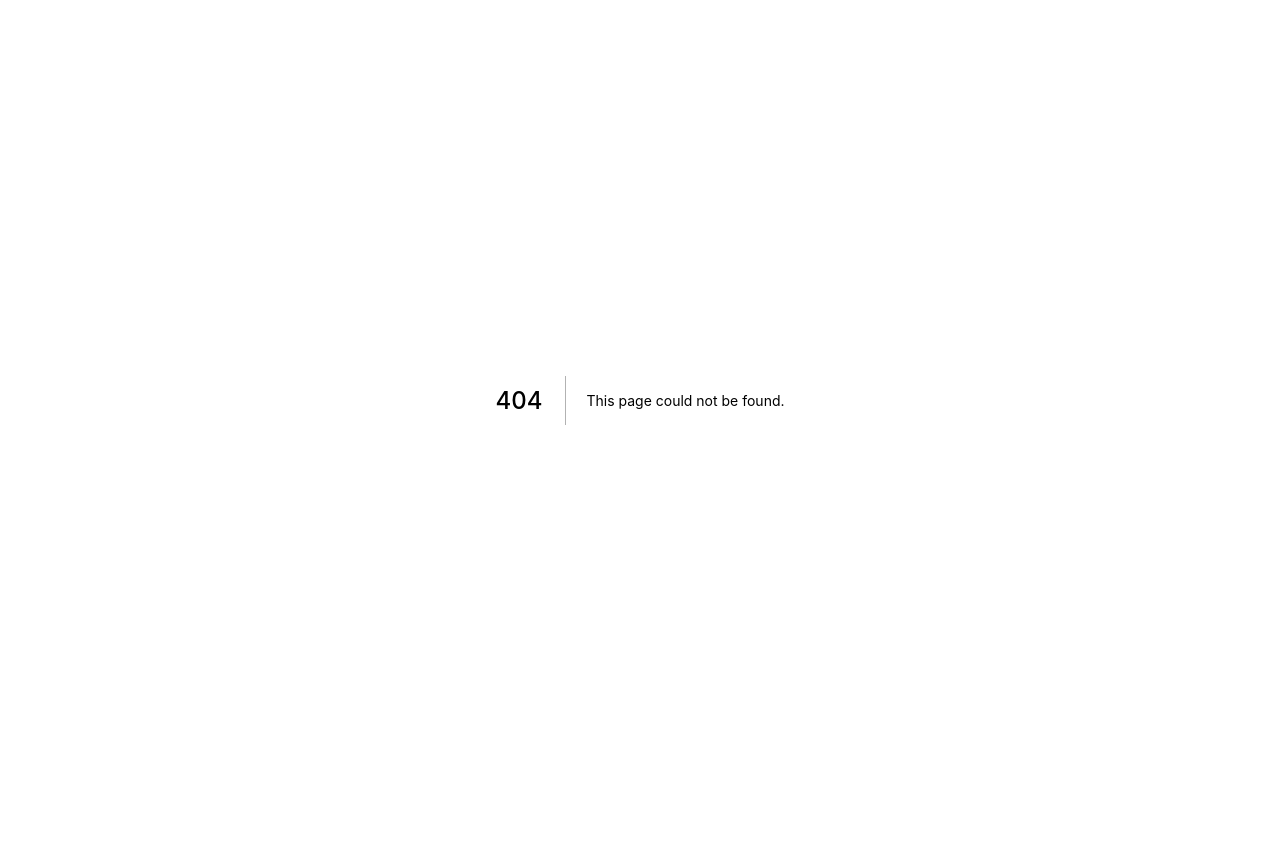
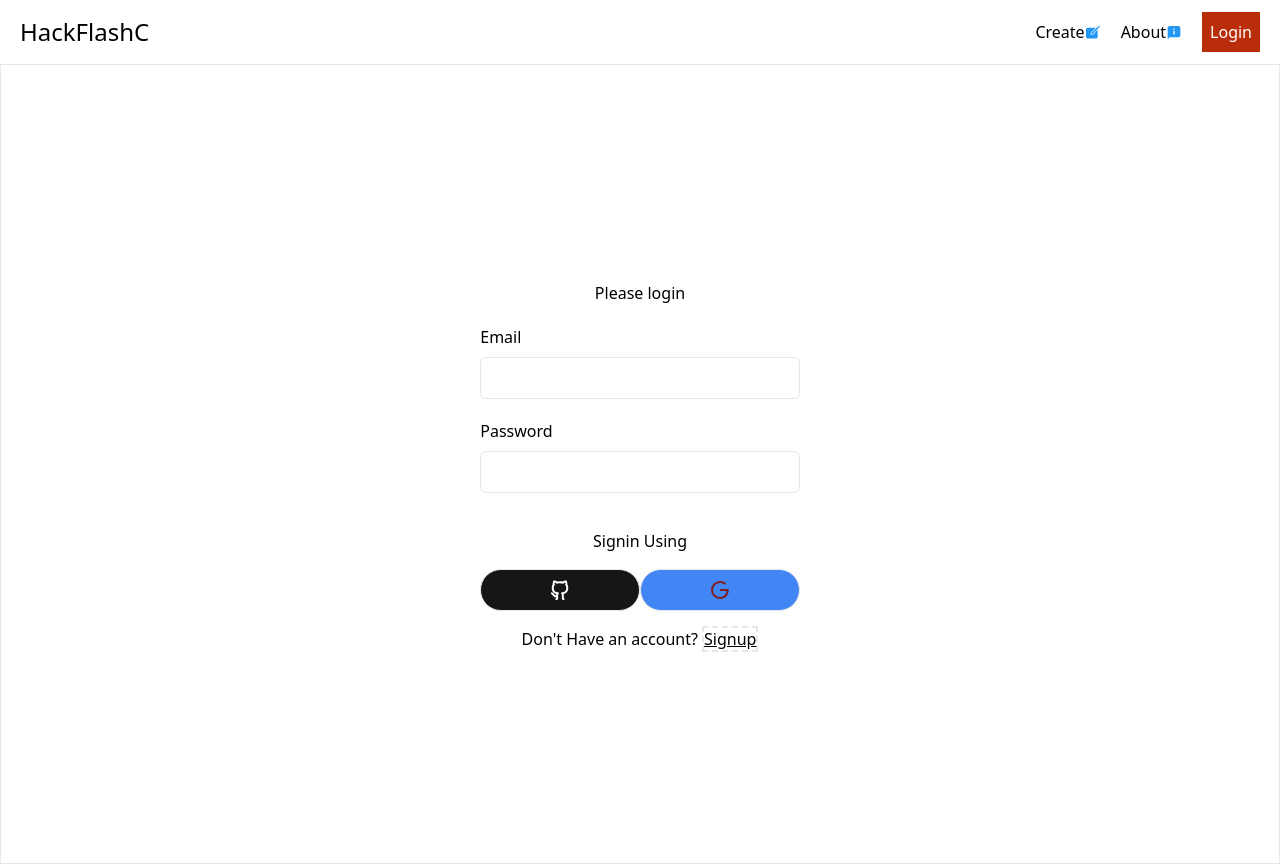
Before and after one commit to Theodore-Kelechukwu-Onyejiaku/hackmamba-xata-cloudinary-project, a Next.js app: page /login in a window 1280 px wide. Before the commit this address had no page. Before the commit the page ends 800 px from the top, so only its background shows below. Built offline with nearby package versions, Linux system fonts and the light colour scheme.

Commit message:
create layout, header and login page

```diff
--- /dev/null
+++ b/components/Footer.js
@@ -0,0 +1,7 @@
+import React from 'react'
+
+export default function Footer() {
+    return (
+        <div>This is the footer</div>
+    )
+}
--- /dev/null
+++ b/components/Header.js
@@ -0,0 +1,29 @@
+import Link from "next/link"
+import { IoIosCreate } from "react-icons/io"
+import { FcAbout } from "react-icons/fc"
+
+export default function Header() {
+    return (
+        <div className="">
+            <div className="flex items-center justify-center md:mx-5 py-3">
+                <div className="basis-1/3">
+                    <span className="text-2xl nd:text-3xl font-thin">HackFlashC</span>
+                </div>
+                <div className="basis-2/3 flex items-center justify-end">
+                    <Link href="/create">
+                        <div className="flex items-center justify-around mr-5 cursor-pointer">
+                            <span className="">Create</span> <IoIosCreate fill="#2196f3" />
+                        </div>
+                    </Link>
+                    <Link href="/about">
+                        <div className="flex items-center justify-around mr-5 cursor-pointer">
+                            <span className="cursor-pointer font-thin">About</span>
+                            <FcAbout />
+                        </div>
+                    </Link>
+                    <Link href="/login"><span className="bg-color-orange text-white p-2 cursor-pointer">Login</span></Link>
+                </div>
+            </div>
+        </div >
+    )
+}
--- /dev/null
+++ b/components/Layout.js
@@ -0,0 +1,10 @@
+import Header from "./Header"
+
+export default function Layout({ children }) {
+    return (
+        <div>
+            <Header />
+            {children}
+        </div>
+    )
+}
--- a/pages/_app.js
+++ b/pages/_app.js
@@ -1,7 +1,10 @@
-import '../styles/globals.css'
+import "../styles/globals.css"
+import Layout from "../components/Layout"
 
 function MyApp({ Component, pageProps }) {
-  return <Component {...pageProps} />
+  return <Layout>
+    <Component {...pageProps} />
+  </Layout>
 }
 
 export default MyApp
--- /dev/null
+++ b/pages/dashboard.js
@@ -0,0 +1,7 @@
+import React from 'react'
+
+export default function dashboard() {
+    return (
+        <div>Welcome to dashboard</div>
+    )
+}
--- a/pages/index.js
+++ b/pages/index.js
@@ -1,69 +1,14 @@
 import Head from 'next/head'
-import Image from 'next/image'
-import styles from '../styles/Home.module.css'
 
 export default function Home() {
   return (
-    <div className={styles.container}>
+    <div >
       <Head>
         <title>Create Next App</title>
         <meta name="description" content="Generated by create next app" />
         <link rel="icon" href="/favicon.ico" />
       </Head>
 
-      <main className={styles.main}>
-        <h1 className={styles.title}>
-          Welcome to <a href="https://nextjs.org">Next.js!</a>
-        </h1>
-
-        <p className={styles.description}>
-          Get started by editing{' '}
-          <code className={styles.code}>pages/index.js</code>
-        </p>
-
-        <div className={styles.grid}>
-          <a href="https://nextjs.org/docs" className={styles.card}>
-            <h2>Documentation &rarr;</h2>
-            <p>Find in-depth information about Next.js features and API.</p>
-          </a>
-
-          <a href="https://nextjs.org/learn" className={styles.card}>
-            <h2>Learn &rarr;</h2>
-            <p>Learn about Next.js in an interactive course with quizzes!</p>
-          </a>
-
-          <a
-            href="https://github.com/vercel/next.js/tree/canary/examples"
-            className={styles.card}
-          >
-            <h2>Examples &rarr;</h2>
-            <p>Discover and deploy boilerplate example Next.js projects.</p>
-          </a>
-
-          <a
-            href="https://vercel.com/new?utm_source=create-next-app&utm_medium=default-template&utm_campaign=create-next-app"
-            className={styles.card}
-          >
-            <h2>Deploy &rarr;</h2>
-            <p>
-              Instantly deploy your Next.js site to a public URL with Vercel.
-            </p>
-          </a>
-        </div>
-      </main>
-
-      <footer className={styles.footer}>
-        <a
-          href="https://vercel.com?utm_source=create-next-app&utm_medium=default-template&utm_campaign=create-next-app"
-          target="_blank"
-          rel="noopener noreferrer"
-        >
-          Powered by{' '}
-          <span className={styles.logo}>
-            <Image src="/vercel.svg" alt="Vercel Logo" width={72} height={16} />
-          </span>
-        </a>
-      </footer>
     </div>
   )
 }
--- /dev/null
+++ b/pages/login.js
@@ -0,0 +1,31 @@
+import { RiGithubLine, RiGoogleLine } from "react-icons/ri"
+import Link from "next/link"
+export default function Login() {
+    return (
+        <div>
+            <div className='h-screen border flex flex-col justify-center items-center'>
+                <form className='w-4/5 sm:w-96 md:lg-1/3 lg:w-1/4'>
+                    <h1 className="text-center my-5">Please login </h1>
+                    <div>
+                        <label>Email</label>
+                        <input name='username' className='mt-2 mb-5 block border w-full p-2 rounded-md' />
+                    </div>
+                    <div>
+                        <label>Password</label>
+                        <input name="password" className='mt-2 mb-5 block border w-full p-2 rounded-md' />
+                    </div>
+                </form>
+                <div className='w-4/5 sm:w-96 md:lg-1/3 lg:w-1/4'>
+                    <h2 className='text-center my-4'>Signin Using</h2>
+                    <div className='flex justify-around'>
+                        <span className='p-2 bg-[#171515] text-white text-2xl rounded-3xl border basis-1/2 flex items-center justify-center'><RiGithubLine /></span>
+                        <span className='p-2 bg-[#4285F4] text-red-900 text-2xl rounded-3xl border basis-1/2 flex items-center justify-center'><RiGoogleLine /></span>
+                    </div>
+                </div>
+                <div className="my-4">
+                    <p>Don't Have an account? <Link href="/signup"><span className="underline cursor-pointer border-2 border-dashed">Signup</span></Link></p>
+                </div>
+            </div>
+        </div>
+    )
+}
--- /dev/null
+++ b/postcss.config.js
@@ -0,0 +1,6 @@
+module.exports = {
+  plugins: {
+    tailwindcss: {},
+    autoprefixer: {},
+  },
+}
--- a/styles/globals.css
+++ b/styles/globals.css
@@ -1,26 +1,3 @@
-html,
-body {
-  padding: 0;
-  margin: 0;
-  font-family: -apple-system, BlinkMacSystemFont, Segoe UI, Roboto, Oxygen,
-    Ubuntu, Cantarell, Fira Sans, Droid Sans, Helvetica Neue, sans-serif;
-}
-
-a {
-  color: inherit;
-  text-decoration: none;
-}
-
-* {
-  box-sizing: border-box;
-}
-
-@media (prefers-color-scheme: dark) {
-  html {
-    color-scheme: dark;
-  }
-  body {
-    color: white;
-    background: black;
-  }
-}
+@tailwind base;
+@tailwind components;
+@tailwind utilities;
--- /dev/null
+++ b/tailwind.config.js
@@ -0,0 +1,18 @@
+/** @type {import('tailwindcss').Config} */
+module.exports = {
+  content: [
+    "./pages/**/*.{js,ts,jsx,tsx}",
+    "./components/**/*.{js,ts,jsx,tsx}",
+  ],
+  theme: {
+    extend: {
+      colors: {
+        "color-dark": "#01110A",
+        "color-orange": "#BA2D0B",
+        "color-green": "003E1F",
+        "color-light-green": "#D5F2E3"
+      },
+    },
+  },
+  plugins: [],
+}
```
Also changed, not shown: package.json (+6 -2 lines), 2 other files (tests, documents, lock files or other folders).
